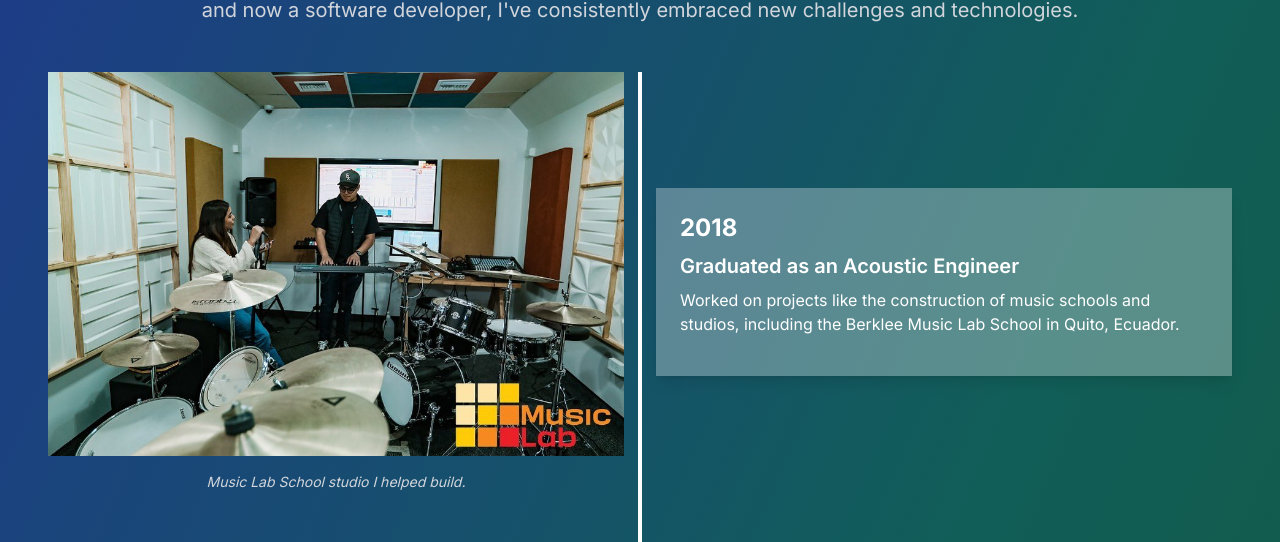
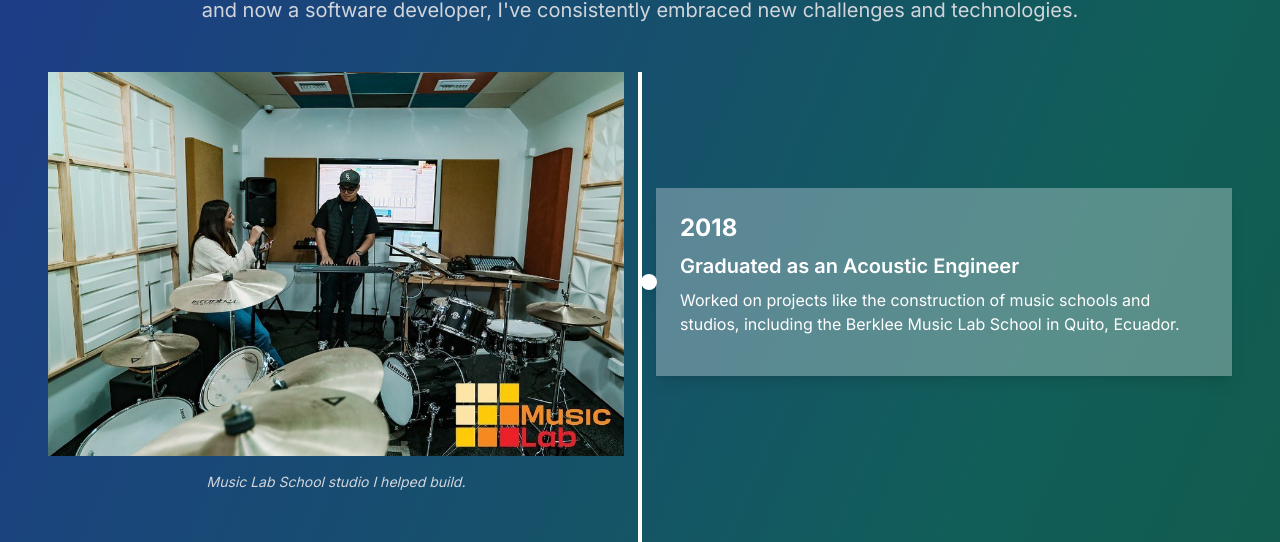
Before and after one commit to Eavilesz/eaviles-portfolio, a Next.js app: page /en/about-me in a window 1280 px wide. Shown: the part 216-758 px from the top of the page. Built offline with nearby package versions, Linux system fonts and the light colour scheme.

Commit message:
Added circles in timeline

```diff
--- a/src/app/[locale]/about-me/page.jsx
+++ b/src/app/[locale]/about-me/page.jsx
@@ -59,7 +59,6 @@ export default function AboutMe() {
           transition={{ duration: 0.5 }}
           className="mb-12"
         >
-          {' '}
           <h1 className="text-4xl font-bold text-center mb-8">{t('title')}</h1>
           <p className="text-xl text-gray-300 text-center">
             {t('journeyDescription')}
@@ -80,9 +79,14 @@ export default function AboutMe() {
               animate={{ opacity: 1, y: 0 }}
               transition={{ duration: 0.5, delay: index * 0.2 }}
             >
-              <div className="w-full md:w-1/2 px-4 mb-8 md:mb-0 flex">
+              <div className="w-full md:w-1/2 px-4 mb-8 md:mb-0 flex relative">
+                {/* Circle */}
+                <div
+                  className="hidden md:block absolute top-1/2 transform -translate-y-1/2 w-4 h-4 bg-white rounded-full shadow-lg z-10"
+                  style={{ [index % 2 === 0 ? 'left' : 'right']: '1px' }}
+                ></div>
                 <motion.div
-                  className="bg-white bg-opacity-30 p-6 rounded-lg shadow-lg h-fit text-white my-auto"
+                  className="bg-white bg-opacity-30 p-6 rounded-lg shadow-lg h-fit text-white my-auto w-full"
                   whileHover={{ scale: 1.03 }}
                   transition={{ type: 'spring', stiffness: 300 }}
                 >
```
